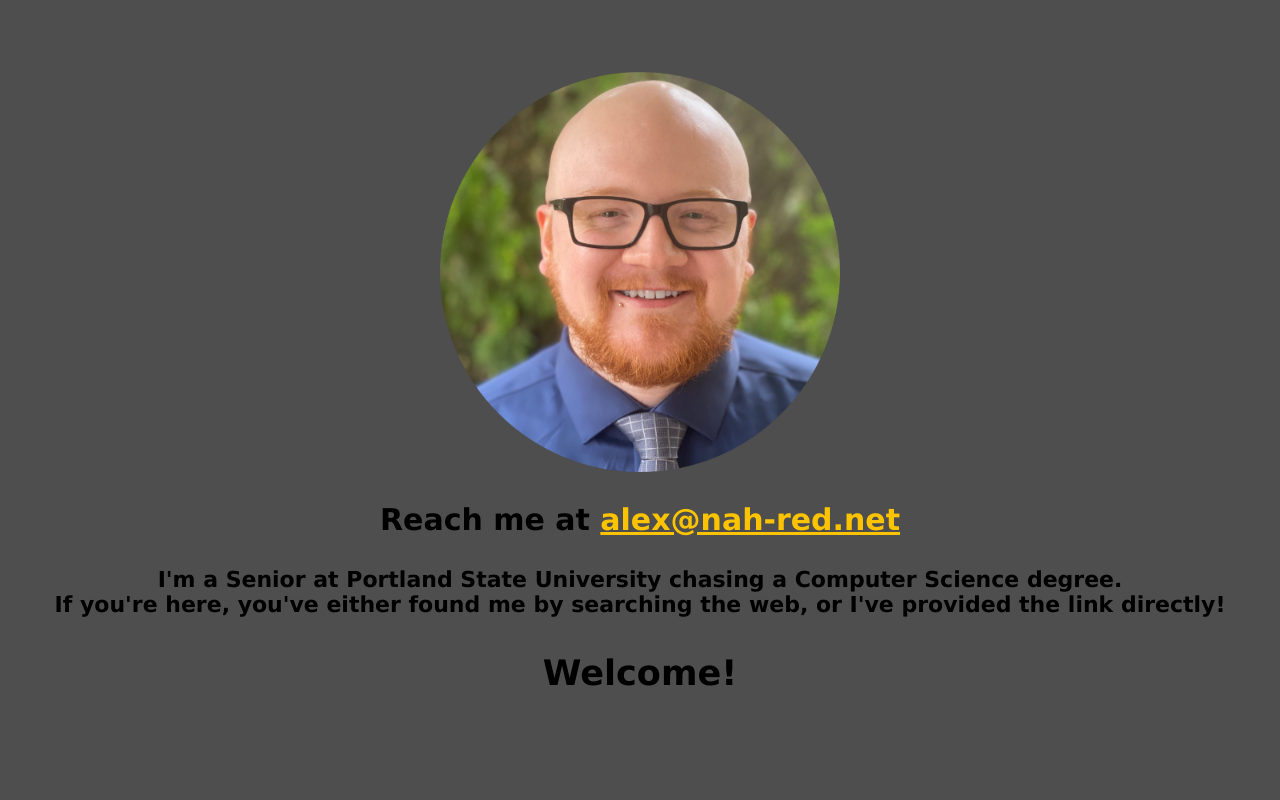
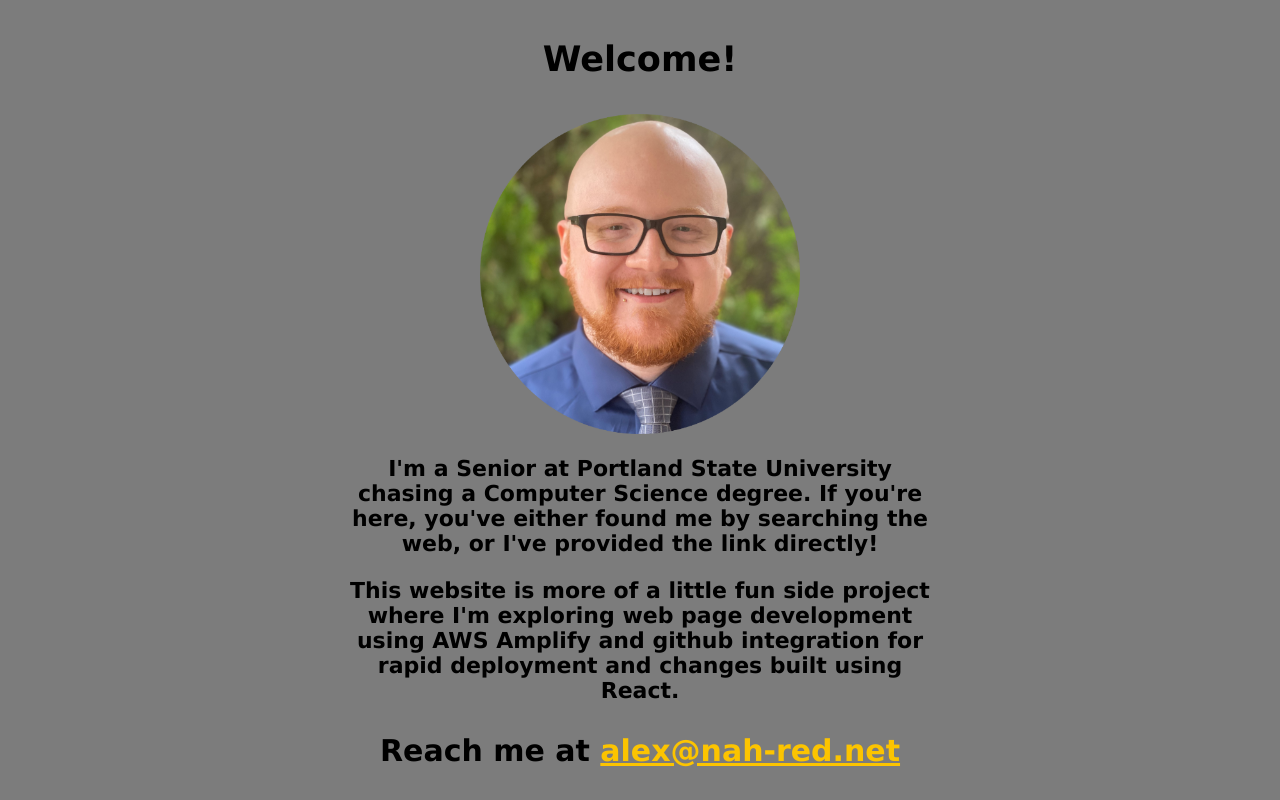
Before and after one commit to NAlexH2/nahrednetv1, a React (Create React App) app: page / in a window 1280 px wide. Built offline with nearby package versions, Linux system fonts and the light colour scheme.

Commit message:
Small formatting tweeks to picture, text, and placement.

```diff
--- a/src/App.css
+++ b/src/App.css
@@ -10,7 +10,7 @@
 /*great class for pictures using a default size and stuff.
   Not so great when the user uses mouse wheel to zoom the webpage in though...*/
 .my-picture {
-  height: 50vmin;
+  height: 40vmin;
   pointer-events: none;
 }
 
@@ -22,7 +22,7 @@
 
 
 .App-header {
-  background-color: #4e4e4e;
+  background-color: #7c7c7c;
   min-height: 100vh;
   display: flex;
   flex-direction: column;
@@ -36,6 +36,7 @@
 
 .General-text {
   display: flex;
+  max-width: 600px;
   flex-direction: column;
   align-items: center;
   justify-content: center;
--- a/src/App.js
+++ b/src/App.js
@@ -8,13 +8,17 @@
   return (
     <div className="App">
       <header className="App-header">
+        <h3>Welcome!</h3>
         <img className="my-picture" src={alexharrisphoto}/>
+        <p className="General-text">
+        I'm a Senior at Portland State University chasing a Computer Science degree.
+        If you're here, you've either found me by searching the web, or I've provided the link directly!
+        </p>
+        <div className='General-text'>
+        This website is more of a little fun side project where I'm exploring web page development using
+        AWS Amplify and github integration for rapid deployment and changes built using React.
+        </div>
         <p>Reach me at <a className="Any-link" href="mailto:alex@nah-red.net">alex@nah-red.net</a></p>
-        <div className="General-text">
-        I'm a Senior at Portland State University chasing a Computer Science degree.<br></br>
-        If you're here, you've either found me by searching the web, or I've provided the link directly!
-        </div>
-        <h3>Welcome!</h3>
       </header>
     </div>
   );
```
